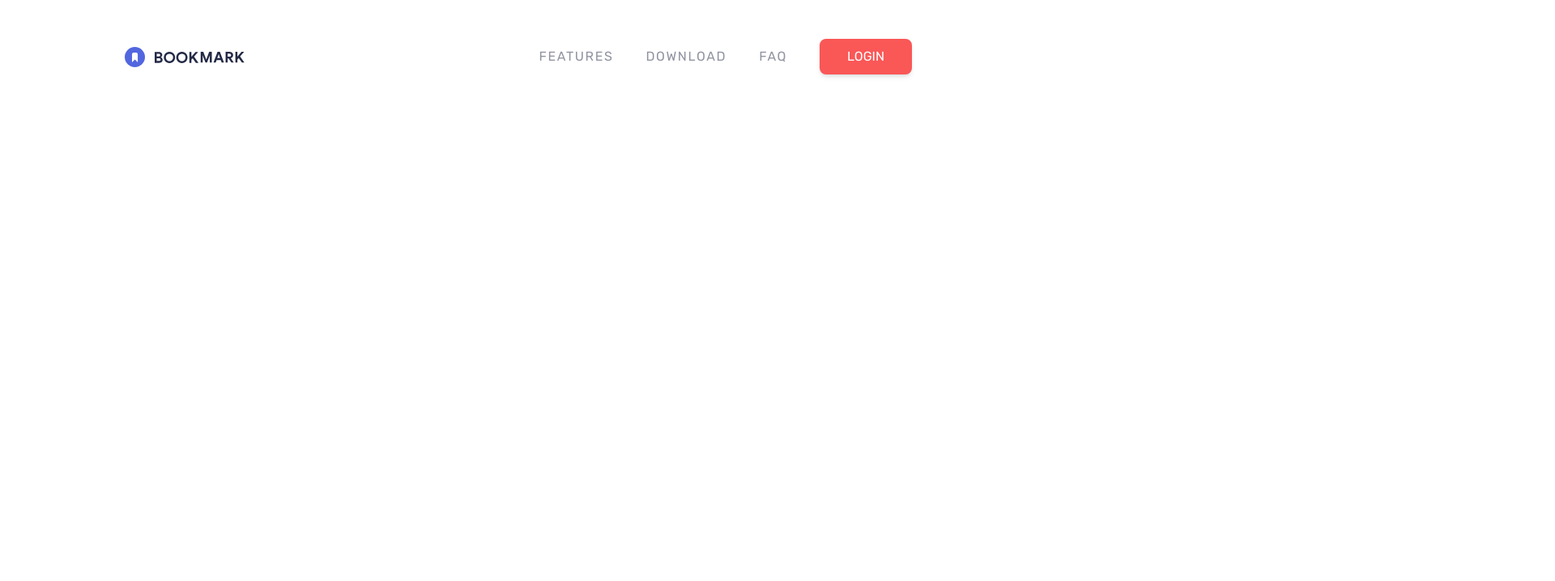
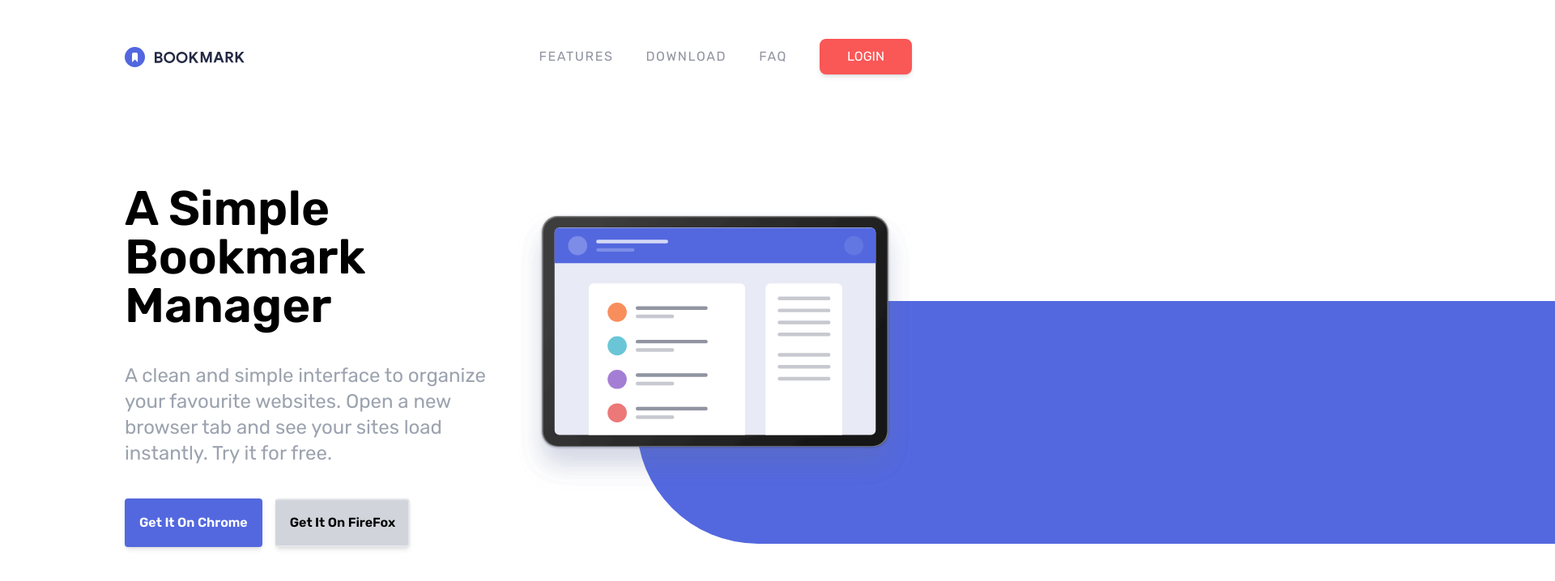
Before and after one commit to TKuts/Tailwind, a website: page Bookmark/index.html in a window 1280 px wide. Shown: the top 718 px of the page at 81% size, 1920 px wide, since content can reach past the window. Drawn offline with Linux system fonts and the light colour scheme.

Commit message:
completed section 'hero'

```diff
--- a/Bookmark/index.html
+++ b/Bookmark/index.html
@@ -26,10 +26,53 @@
 				<a href="#download" class="tracking-widest hover:text-softRed">Download</a>
 				<a href="#faq" class="tracking-widest hover:text-softRed">FAQ</a>
 
-				<a href="#" class="px-8 py-2 text-white bg-softRed border-2 border-softRed rounded-lg shadow-md hover:text-softRed hover:bg-white">Login</a>
+				<a href="#"
+					class="px-8 py-2 text-white bg-softRed border-2 border-softRed rounded-lg shadow-md hover:text-softRed hover:bg-white">Login</a>
 			</div>
 		</div>
 	</nav>
+	<!-- Hero Section -->
+	<section id="hero">
+		<!-- Conteniner For Image & Content -->
+		<div class="container flex flex-col-reverse mx-auto p-6 lg:flex-row lg:mb:0">
+			<!-- Content -->
+			<div class="fkelx-col space-y-10 lg:mt-16 lg:w-1/2">
+				<h1 class="text-3xl font-semibold text-center lg:text-6xl lg:text-left">
+					A Simple Bookmark Manager
+				</h1>
+				<p class="max-w-md mx-auto text-lg text-center text-gray-400 lg:text-2xl lg:text-left lg:mt-0 lg:mx-0">
+					A clean and simple interface to organize your favourite websites.
+					Open a new browser tab and see your sites load instantly. Try it for
+					free.
+				</p>
+
+				<!-- Buttons Container -->
+				<div class="flex items-center justify-center w-full space-x-4 lg:justify-start">
+					<a href="#"
+						class="p-4 text-sm font-semibold text-white bg-softBlue rounded shadow-md border-2 border-softBlue md:text-base hover:bg-white hover:text-softBlue">
+						Get It On Chrome
+					</a>
+					<a href="#"
+						class="p-4 text-sm font-semibold text-black bg-gray-300 rounded shadow-md border-2 border-s-gray-300 md:text-base hover:bg-white hover:text-gray-600">
+						Get It On FireFox
+					</a>
+				</div>
+			</div>
+
+			<!-- Image -->
+			<div class="relative mx-auto lg:mx-0 lg:mb-0 lg:w-1/2">
+				<div class="bg-hero"></div>
+				<img src="images/illustration-hero.svg" alt="" class="relative z-10 lg:top-24 xl:top-0 overflow-x-visible">
+			</div>
+
+
+		</div>
+	</section>
+
+
+
+
+
 </body>
 
 </html>
--- a/Bookmark/input.css
+++ b/Bookmark/input.css
@@ -1,3 +1,12 @@
 @tailwind base;
 @tailwind components;
 @tailwind utilities;
+
+@media (min-width: 1020px) {
+  .bg-hero {
+    width: 2000px;
+    height: 300px;
+    left: 30%;
+    @apply absolute rounded-l-full top-52 bg-softBlue;
+  }
+}
```
Also changed, not shown: Bookmark/css/style.css.
